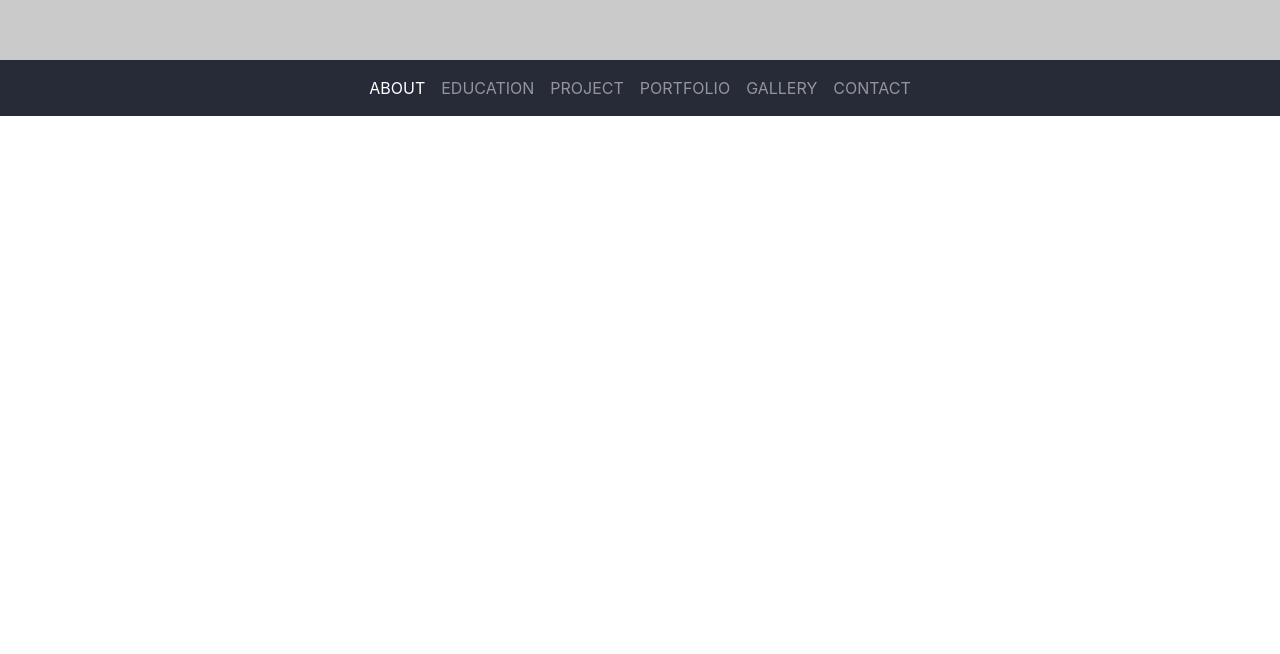
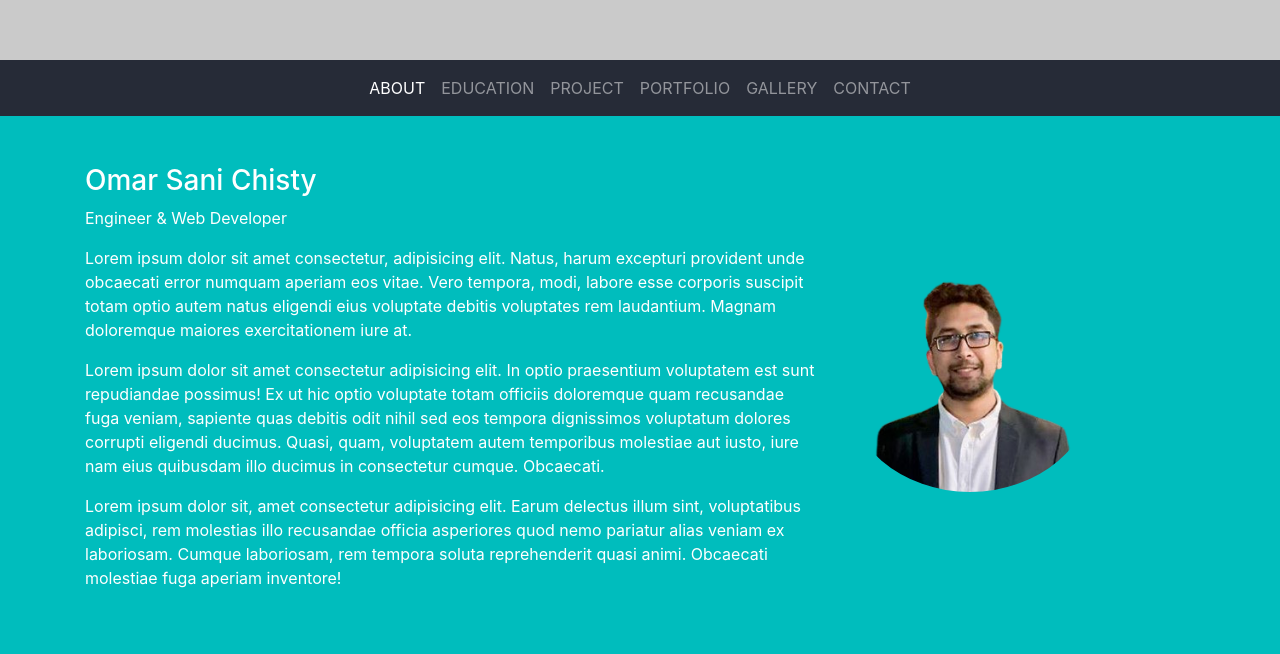
Before and after one commit to omarchisty/omarchisty.github.io, a plain HTML site: page index.html in a window 1280 px wide. Shown: the part 740-1394 px from the top of the page. Before the commit the page ends 856 px from the top, so only its background shows below. Drawn offline with nearby package versions, Linux system fonts and the light colour scheme.

Commit message:
About me

```diff
--- a/css/style.css
+++ b/css/style.css
@@ -13,3 +13,7 @@
 .navbar-container{
     background-color: #262B37;
 }
+
+.about-container{
+    background-color: #00BDBD;
+}
--- a/index.html
+++ b/index.html
@@ -1,17 +1,20 @@
 <!doctype html>
 <html lang="en">
+
 <head>
   <!-- Required meta tags -->
   <meta charset="utf-8">
   <meta name="viewport" content="width=device-width, initial-scale=1, shrink-to-fit=no">
   <link rel="shortcut icon" type="image/png" href="img/chisty.png">
   <!-- Bootstrap CSS -->
-    <link rel="stylesheet" href="https://stackpath.bootstrapcdn.com/bootstrap/4.5.2/css/bootstrap.min.css" integrity="sha384-JcKb8q3iqJ61gNV9KGb8thSsNjpSL0n8PARn9HuZOnIxN0hoP+VmmDGMN5t9UJ0Z" crossorigin="anonymous">
+  <link rel="stylesheet" href="https://stackpath.bootstrapcdn.com/bootstrap/4.5.2/css/bootstrap.min.css"
+    integrity="sha384-JcKb8q3iqJ61gNV9KGb8thSsNjpSL0n8PARn9HuZOnIxN0hoP+VmmDGMN5t9UJ0Z" crossorigin="anonymous">
   <link href="https://fonts.googleapis.com/css2?family=Open+Sans:wght@300&display=swap" rel="stylesheet">
   <link rel="stylesheet" href="css/style.css">
   <title>Hi There! I am Omar Chisty</title>
   <script src="https://kit.fontawesome.com/a076d05399.js"></script>
 </head>
+
 <body>
 
   <!-- This is banner section -->
@@ -19,7 +22,7 @@
     <div class="row vh-100">
       <div class="col-md-9 banner-column m-auto text-center text-white p-4 border border-light">
         <h1 class="display-4 font-weight-bolder">Omar Sani Chisty</h4>
-        <h5>Engineer & Web Developper</h3>
+          <h5>Engineer & Web Developer</h3>
       </div>
     </div>
   </section>
@@ -28,7 +31,8 @@
 
   <nav class="navbar navbar-expand-lg navbar-dark navbar-container">
 
-    <button class="navbar-toggler" type="button" data-toggle="collapse" data-target="#navbarSupportedContent" aria-controls="navbarSupportedContent" aria-expanded="false" aria-label="Toggle navigation">
+    <button class="navbar-toggler" type="button" data-toggle="collapse" data-target="#navbarSupportedContent"
+      aria-controls="navbarSupportedContent" aria-expanded="false" aria-label="Toggle navigation">
       <span class="navbar-toggler-icon"></span>
     </button>
 
@@ -52,18 +56,39 @@
         <li class="nav-item">
           <a class="nav-link" href="#Contact">CONTACT</a>
         </li>
-
-
       </ul>
-
     </div>
   </nav>
 
+  <!-- This is about me section -->
+   <div class="about-container">
+    <div class="container">
+      <div class="row align-items-center justify-content-center">
+        <div class="col-md-8 py-5 text-white">
+          <h3>Omar Sani Chisty</h3>
+          <p>Engineer & Web Developer</p>
+          <p>Lorem ipsum dolor sit amet consectetur, adipisicing elit. Natus, harum excepturi provident unde obcaecati error numquam aperiam eos vitae. Vero tempora, modi, labore esse corporis suscipit totam optio autem natus eligendi eius voluptate debitis voluptates rem laudantium. Magnam doloremque maiores exercitationem iure at.</p>
+          <p>Lorem ipsum dolor sit amet consectetur adipisicing elit. In optio praesentium voluptatem est sunt repudiandae possimus! Ex ut hic optio voluptate totam officiis doloremque quam recusandae fuga veniam, sapiente quas debitis odit nihil sed eos tempora dignissimos voluptatum dolores corrupti eligendi ducimus. Quasi, quam, voluptatem autem temporibus molestiae aut iusto, iure nam eius quibusdam illo ducimus in consectetur cumque. Obcaecati.</p>
+          <p>Lorem ipsum dolor sit, amet consectetur adipisicing elit. Earum delectus illum sint, voluptatibus adipisci, rem molestias illo recusandae officia asperiores quod nemo pariatur alias veniam ex laboriosam. Cumque laboriosam, rem tempora soluta reprehenderit quasi animi. Obcaecati molestiae fuga aperiam inventore!</p>
+        </div>
+        <div class="col-md-4">
+          <img src="/img/new.png" alt="chisty" class="img-fluid rounded-circle border-light" height="300px" width="250px">
+        </div>
+      </div>
+    </div>
+   </div>
 
   <!-- Optional JavaScript -->
   <!-- jQuery first, then Popper.js, then Bootstrap JS -->
-    <script src="https://code.jquery.com/jquery-3.5.1.slim.min.js" integrity="sha384-DfXdz2htPH0lsSSs5nCTpuj/zy4C+OGpamoFVy38MVBnE+IbbVYUew+OrCXaRkfj" crossorigin="anonymous"></script>
-    <script src="https://cdn.jsdelivr.net/npm/popper.js@1.16.1/dist/umd/popper.min.js" integrity="sha384-9/reFTGAW83EW2RDu2S0VKaIzap3H66lZH81PoYlFhbGU+6BZp6G7niu735Sk7lN" crossorigin="anonymous"></script>
-    <script src="https://stackpath.bootstrapcdn.com/bootstrap/4.5.2/js/bootstrap.min.js" integrity="sha384-B4gt1jrGC7Jh4AgTPSdUtOBvfO8shuf57BaghqFfPlYxofvL8/KUEfYiJOMMV+rV" crossorigin="anonymous"></script>
+  <script src="https://code.jquery.com/jquery-3.5.1.slim.min.js"
+    integrity="sha384-DfXdz2htPH0lsSSs5nCTpuj/zy4C+OGpamoFVy38MVBnE+IbbVYUew+OrCXaRkfj"
+    crossorigin="anonymous"></script>
+  <script src="https://cdn.jsdelivr.net/npm/popper.js@1.16.1/dist/umd/popper.min.js"
+    integrity="sha384-9/reFTGAW83EW2RDu2S0VKaIzap3H66lZH81PoYlFhbGU+6BZp6G7niu735Sk7lN"
+    crossorigin="anonymous"></script>
+  <script src="https://stackpath.bootstrapcdn.com/bootstrap/4.5.2/js/bootstrap.min.js"
+    integrity="sha384-B4gt1jrGC7Jh4AgTPSdUtOBvfO8shuf57BaghqFfPlYxofvL8/KUEfYiJOMMV+rV"
+    crossorigin="anonymous"></script>
 </body>
+
 </html>
```
Also changed, not shown: img/new.png (added). Lines whose indentation alone changed are shown as unchanged.
